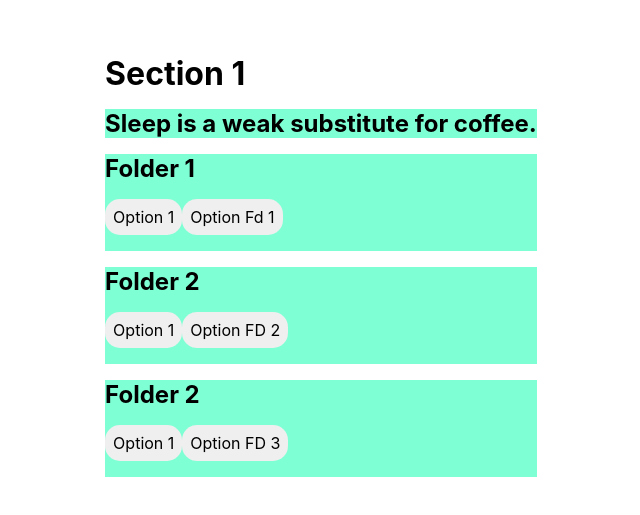
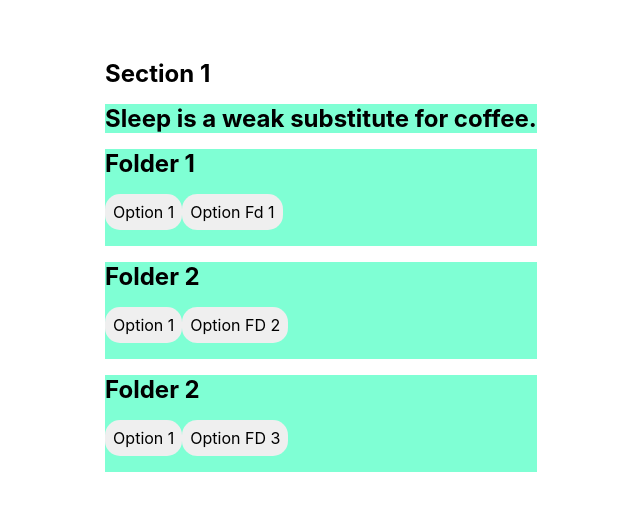
Before and after one commit to emredenizx/kppl-test, a React (Create React App) app: page / in a window 1280 px wide. Shown: the part 127-642 px from the top of the page, without its empty margins (319-959 px from the left). Built offline with nearby package versions, Linux system fonts and the light colour scheme.

Commit message:
cancel context, section has its own useEffect now

```diff
--- a/src/App.js
+++ b/src/App.js
@@ -1,15 +1,10 @@
 import './App.css';
-
-import { ContextProvider } from './context/data.context';
-
 import Section from "./components/Section";
 
 function App() {
   return (
     <div className="main">
-      <ContextProvider>
         <Section />
-      </ContextProvider>
     </div>
   );
 }
--- a/src/components/Section/Section.js
+++ b/src/components/Section/Section.js
@@ -1,28 +1,55 @@
-import React, { useCallback, useContext, useEffect, useState } from "react";
+import React, { useEffect, useReducer, useCallback } from "react";
 import Line from "../Line";
-import { Context } from "../../context/data.context";
 import { mock } from "../mock-data";
+import { mapChildren } from "../../utils";
 
+const init = {
+  structure: null,
+  active_options: [],
+  location: []
+}
+
+const reducer = (state, action) => {
+  switch (action.type) {
+    case 'setData':
+      return {
+        ...state,
+        structure: action.payload
+      }
+    default:
+      break;
+  }
+}
 
 const Section = () => {
 
-  const { data } = useContext(Context)
+  const [data, dispatch] = useReducer(reducer, init)
   const structure = data.structure
 
   console.log('MAIN', data)
 
+  const setData = useCallback((structure) => {
+    const section = structure.find((item) => item.type === "section");
+    const section_data = mapChildren(section, structure)
+    dispatch({
+      type: 'setData',
+      payload: section_data
+    })
+}, []);
+
+  useEffect(() => {
+    const response = mock.data.structure;
+    setData(response)
+  }, [setData]);
+
   return (
-
     <>
       { structure &&
         <div className='section'>
-          <h1 className='section-label'>
-            {structure.properties.name}
-          </h1>
+          <h2 className='section-label'>{structure.properties.name}</h2>
           {/*  <div><ul>{options.map(option => <li>{option}</li>)}</ul></div> */}
-          <div className='container'>
+          <div className='elements'>
             {structure.data.map((element) => (
-
               <Line
                 key={element.id}
                 line={element}
@@ -36,12 +63,3 @@ const Section = () => {
 };
 
 export default Section;
-
-// line has only one element?
-// folder data da dolu olabilir mi mesela içinde text
-// come in order?
-// on purpose 2 folder 2??
-// section text de ekleniyor mu
-
-// test?
-// ilk text bağımsız değil mi?
```
Also changed, not shown: 1 other file (tests, documents, lock files or other folders). Lines whose indentation alone changed are shown as unchanged.
